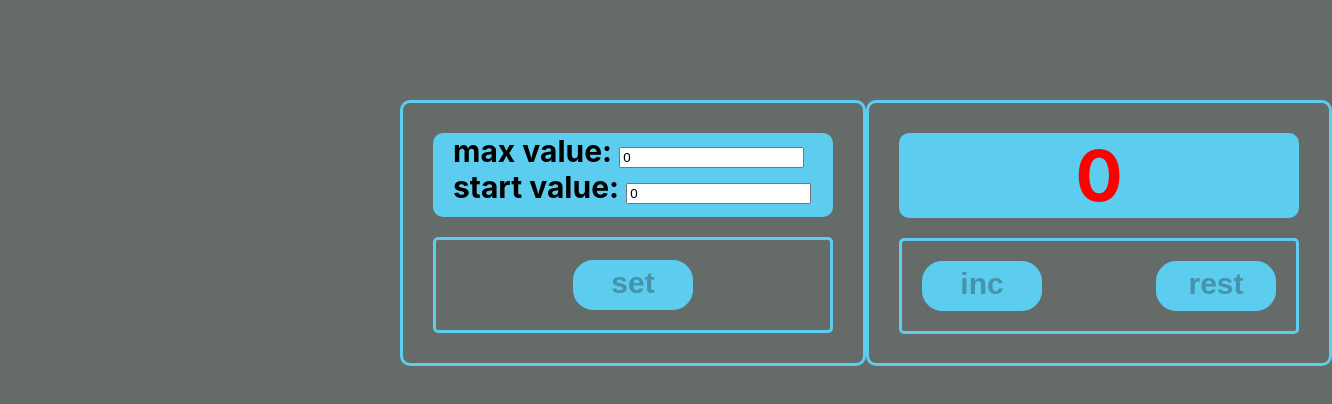
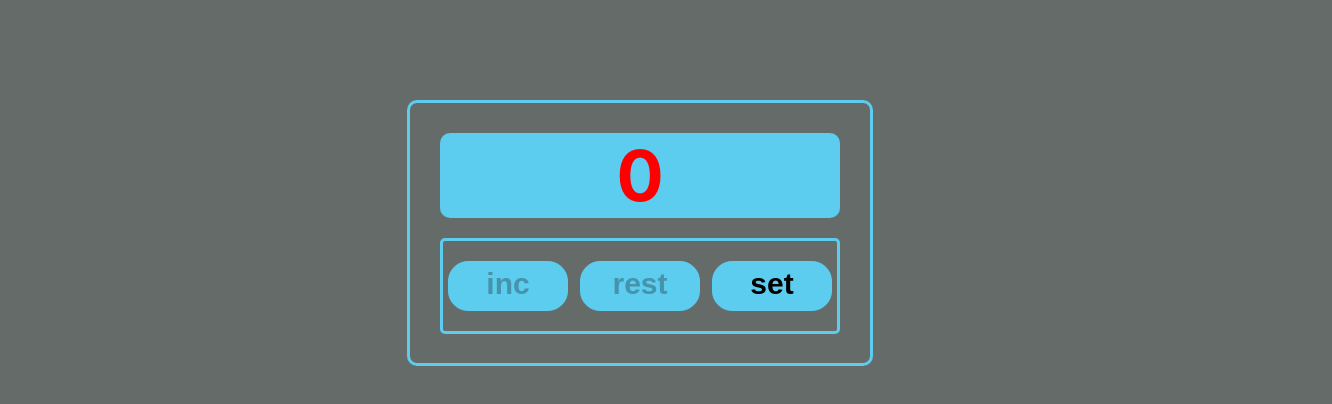
Before and after one commit to PashaTravkin/COUNTER, a React (Create React App) app: page / in a window 1280 px wide. Shown: the top 404 px of the page, 1332 px wide, since content can reach past the window. Built offline with nearby package versions, Linux system fonts and the light colour scheme.

Commit message:
Counter with menu

```diff
--- a/src/App.tsx
+++ b/src/App.tsx
@@ -1,4 +1,4 @@
-import React, {useState} from 'react';
+import React, {useEffect, useState} from 'react';
 import './App.css';
 import Counter from "./Counter/Counter";
 import Setter from "./Setter/Setter";
@@ -11,11 +11,25 @@ function App() {
     let [valueMaxCounter, setValueMaxCounter] = useState(0)// это для хранения максимального значения для установки счетчика
     let [disabledSetterButton, setDisabledSetterButton] = useState(true)
     let [disabledCounterButton, setDisabledCounterButton] = useState(true)
-
+    let [setOrCount, setSetOrCount] = useState(false)
     let [counterValue, setCounterValue] = useState(true)
     let [errorTitle, setErrorTitle] = useState('Incorrect value!')
+
+    useEffect(() => {
+        let holdValue = localStorage.getItem('changeWindow')
+        if (holdValue) {
+            let newHoldValue = JSON.parse(holdValue)
+           setSetOrCount(newHoldValue)
+        }
+    }, [])
+
+    useEffect(() => {
+        localStorage.setItem('changeWindow', JSON.stringify(setOrCount))
+    }, [setOrCount])
+
     return (
         <div className="App">
+            {setOrCount ?
                 <div className="setter">
                     <Setter
                         setValue={setValue}
@@ -33,8 +47,11 @@ function App() {
 
                         setErrorTitle={setErrorTitle}
 
-                    setDisabledCounterButton={setDisabledCounterButton}/>
-            </div >
+                        setDisabledCounterButton={setDisabledCounterButton}
+
+                        setOrCount={setOrCount}
+                        setSetOrCount={setSetOrCount}/>
+                </div> :
 
                 <Counter value={value}
                          setValue={setValue}
@@ -44,7 +61,9 @@ function App() {
                          setCounterValue={setCounterValue}
                          errorTitle={errorTitle}
                          disabledCounterButton={disabledCounterButton}
-            />
+                         setOrCount={setOrCount}
+                         setSetOrCount={setSetOrCount}
+                />}
         </div>
     )
 }
--- a/src/Counter/Counter.tsx
+++ b/src/Counter/Counter.tsx
@@ -1,4 +1,4 @@
-import React, {useEffect, useState} from 'react';
+import React, {useEffect} from 'react';
 import s from './Counter.module.css';
 import {IncreaseReset} from "../IncreaseReset/IncreaseReset";
 
@@ -11,6 +11,8 @@ type CounterPropsType = {
     setCounterValue: (counterValue: boolean) => void
     errorTitle: string
     disabledCounterButton:boolean
+    setOrCount:boolean
+    setSetOrCount:(setOrCount:boolean)=>void
 }
 
 function Counter(props: CounterPropsType) {
@@ -19,13 +21,13 @@ function Counter(props: CounterPropsType) {
         let holdValue = localStorage.getItem('setElement')
         if (holdValue) {
             let newHoldValue = JSON.parse(holdValue)
-            props.setValue(newHoldValue)
+            props.setCounterValue(newHoldValue)
         }
     }, [])
 
     useEffect(() => {
-        localStorage.setItem('setElement', JSON.stringify(props.value))
-    }, [props.value])
+        localStorage.setItem('setElement', JSON.stringify(props.startValue))
+        }, [props.startValue])
 
     useEffect(() => {
         let holdValue = localStorage.getItem('setElementCounterValue')
@@ -55,7 +57,9 @@ function Counter(props: CounterPropsType) {
                                    setValue={props.setValue}
                                    valueMaxCounter={props.valueMaxCounter}
                                    startValue={props.startValue}
-                                   disabledCounterButton={props.disabledCounterButton}/>
+                                   disabledCounterButton={props.disabledCounterButton}
+                                   setOrCount={props.setOrCount}
+                                   setSetOrCount={props.setSetOrCount}/>
                 </div>
             </div>
         </div>
--- a/src/IncreaseReset/IncreaseReset.module.css
+++ b/src/IncreaseReset/IncreaseReset.module.css
@@ -6,5 +6,5 @@
     margin-top: 20px;
     border: 3px solid #5ccdef;
     border-radius: 5px;
-    padding: 20px;
+    padding: 20px 5px;
 }
--- a/src/IncreaseReset/IncreaseReset.tsx
+++ b/src/IncreaseReset/IncreaseReset.tsx
@@ -8,7 +8,10 @@ export type IncreaseReset = {
     valueMaxCounter: number
     startValue: number
     disabledCounterButton:boolean
+    setOrCount:boolean
+    setSetOrCount:(setOrCount:boolean)=>void
 }
+
 export const IncreaseReset = (props: IncreaseReset) => {
     let increase = () => {
         props.value < props.valueMaxCounter ? props.setValue(props.value + 1) : props.setValue(props.value)
@@ -16,10 +19,16 @@ export const IncreaseReset = (props: IncreaseReset) => {
     let reset = () => {
         props.setValue(props.startValue)
     }
+
+    let change =()=>{
+        props.setSetOrCount(!props.setOrCount)
+    }
+
     return (
         <div className={s.buttons}>
             <Button title={'inc'} onClick={increase} disabled={props.value == props.valueMaxCounter||props.disabledCounterButton}/>
             <Button title={'rest'} onClick={reset} disabled={props.value == props.startValue||props.disabledCounterButton}/>
+            <Button title={'set'} onClick={change}/>
         </div>
     )
 }
--- a/src/Setter/Setter.tsx
+++ b/src/Setter/Setter.tsx
@@ -1,5 +1,5 @@
 import s from './Setter.module.css';
-import {ChangeEvent, useEffect, useState} from "react";
+import {ChangeEvent, useEffect} from "react";
 import {Button} from "../Button/Button";
 
 type SetterPropsType = {
@@ -14,6 +14,8 @@ type SetterPropsType = {
     setCounterValue: (counterValue: boolean) => void
     setErrorTitle: (errorTitle: string) => void
     setDisabledCounterButton: (value: boolean) => void
+    setOrCount: boolean
+    setSetOrCount: (setOrCount: boolean) => void
 }
 
 function Setter(props: SetterPropsType) {
@@ -54,18 +56,19 @@ function Setter(props: SetterPropsType) {
         localStorage.setItem('setElementDisableButton', JSON.stringify(props.disabledSetterButton))
     }, [props.disabledSetterButton])
 
-    let ifForAllCheckingValue = ()=>{
+
+    let ifForAllCheckingValue = () => {
         props.setCounterValue(false)
         props.setErrorTitle('Incorrect value!')
         props.setDisabledSetterButton(true)
     }
 
-    let elseForAllCheckingValue =()=>{
+    let elseForAllCheckingValue = () => {
         props.setErrorTitle('Enter your value!')
         props.setDisabledSetterButton(false)
     }
 
-    let checkingValuesForMax = (numberMax:number) => {
+    let checkingValuesForMax = (numberMax: number) => {
         if (numberMax <= props.valueStartCounter || numberMax <= 0) {
             ifForAllCheckingValue()
         } else {
@@ -73,7 +76,7 @@ function Setter(props: SetterPropsType) {
         }
     }
 
-    let checkingValuesForStart = (numberStart:number) => {
+    let checkingValuesForStart = (numberStart: number) => {
         if (props.valueMaxCounter <= numberStart || numberStart <= 0) {
             ifForAllCheckingValue()
         } else {
@@ -106,6 +109,7 @@ function Setter(props: SetterPropsType) {
         props.setDisabledSetterButton(true)
         props.setCounterValue(true)
         props.setDisabledCounterButton(false)
+        props.setSetOrCount(!props.setOrCount)
     }
 
     return (
@@ -124,7 +128,8 @@ function Setter(props: SetterPropsType) {
                 </div>
             </div>
         </div>
-    );
+    )
 }
 
+
 export default Setter
```
Lines whose indentation alone changed are shown as unchanged.
